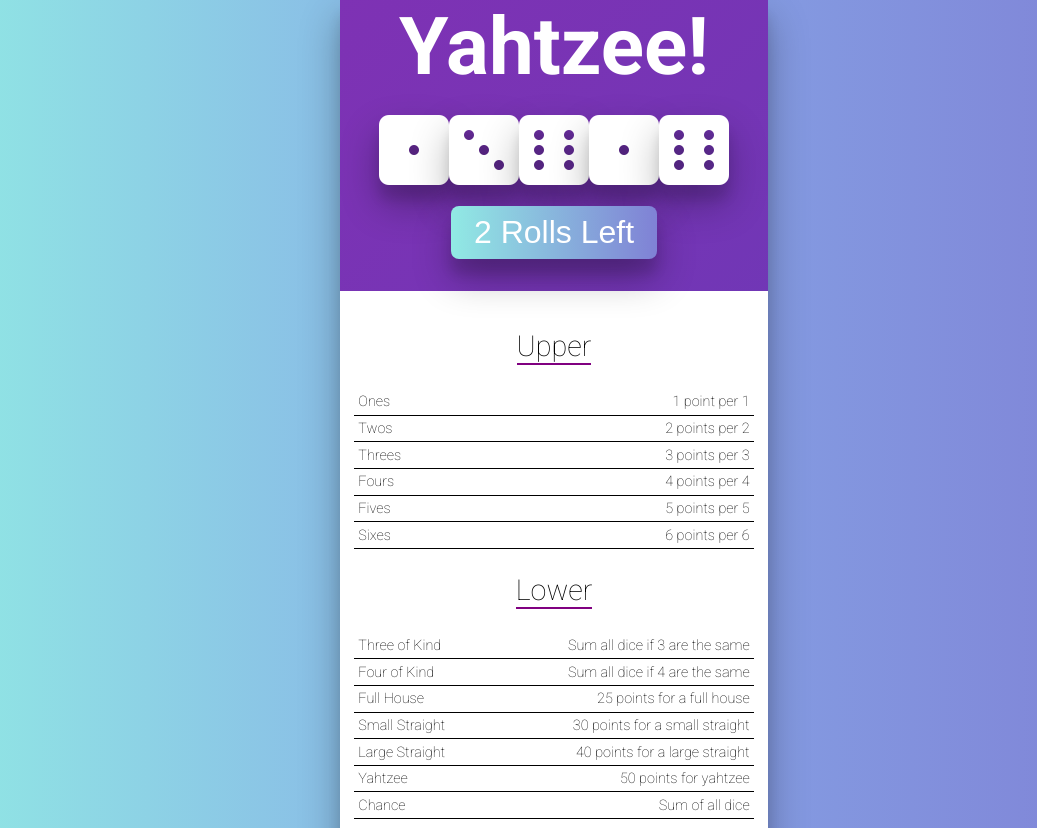
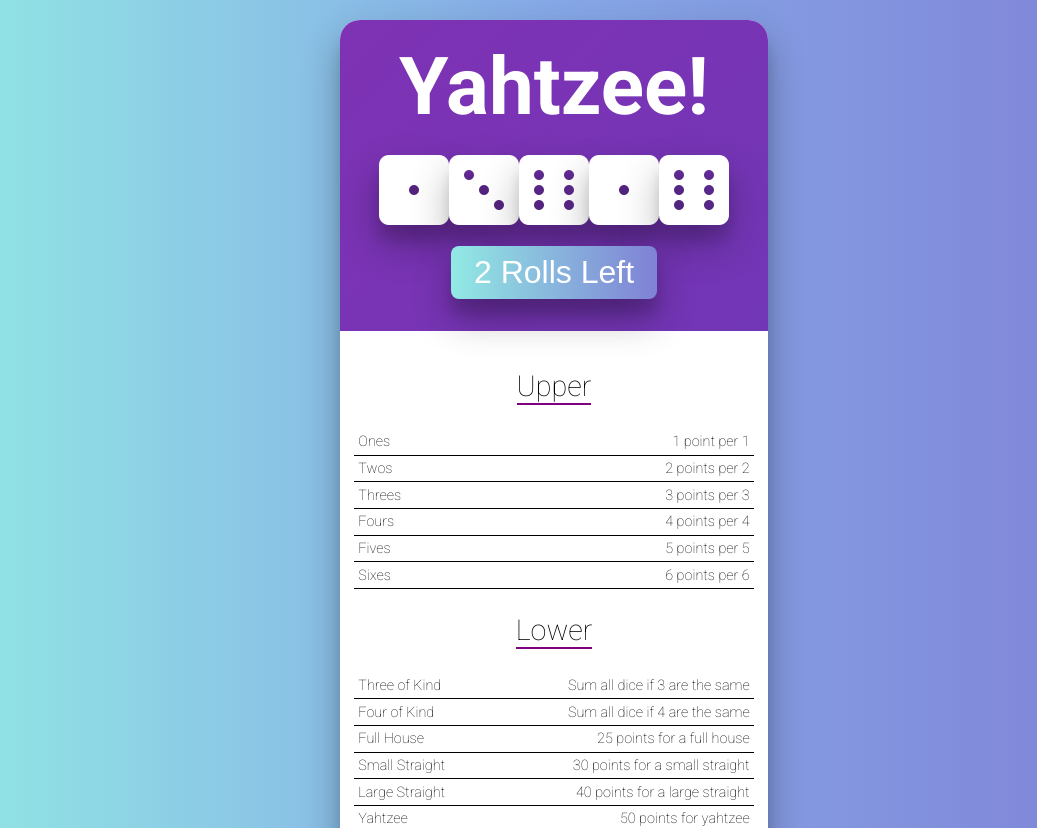
Before and after one commit to monikageiger/yahtzee-game-react, a React (Create React App) app: page / in a window 1280 px wide. Shown: the top 828 px of the page, without its empty margins (86-1123 px from the left). Built offline with nearby package versions, Linux system fonts and the light colour scheme.

Commit message:
little style changes

```diff
--- a/src/App.css
+++ b/src/App.css
@@ -16,6 +16,7 @@
   font-size: 5rem;
   justify-content: center;
 
+
 }
 
 @media only screen and (max-height: 1001px) {
--- a/src/Dice.css
+++ b/src/Dice.css
@@ -1,10 +1,10 @@
 .Dice {
   margin: 1em;
   display: flex;
-
   justify-content: center;
   align-content: center;
   align-self: center;
   align-items: center;
 
+
 }
--- a/src/Game.css
+++ b/src/Game.css
@@ -1,8 +1,8 @@
 .Game {
   background: white;
+  border-radius: 20px;
   box-shadow: 0 19px 38px rgba(0, 0, 0, 0.3), 0 15px 12px rgba(0, 0, 0, 0.1);
-  margin: 0;
-
+  margin: 20px 0px;
 }
 
 
@@ -11,6 +11,7 @@
   font-size: 2em;
   border-bottom: 2px solid purple;
   display: inline-block;
+
 }
 
 .Game-dice-section {
@@ -75,6 +76,8 @@
   -webkit-animation: Gradient 15s ease infinite;
   -moz-animation: Gradient 15s ease infinite;
   animation: Gradient 15s ease infinite;
+  border-radius: 20px 20px 0px 0px;
+  padding-top: 20px;
 }
 
 @keyframes Gradient {
@@ -95,6 +98,7 @@
   .game {
     width: 100%;
 
+
   }
 }
 
--- a/src/ScoreTable.css
+++ b/src/ScoreTable.css
@@ -4,6 +4,8 @@
   font-size: 0.9rem;
   background-color: white;
   padding: 1em;
+
+  border-radius: 20px;
 }
 
 .ScoreTable table {
```
Also changed, not shown: 7 other files (tests, documents, lock files or other folders).
